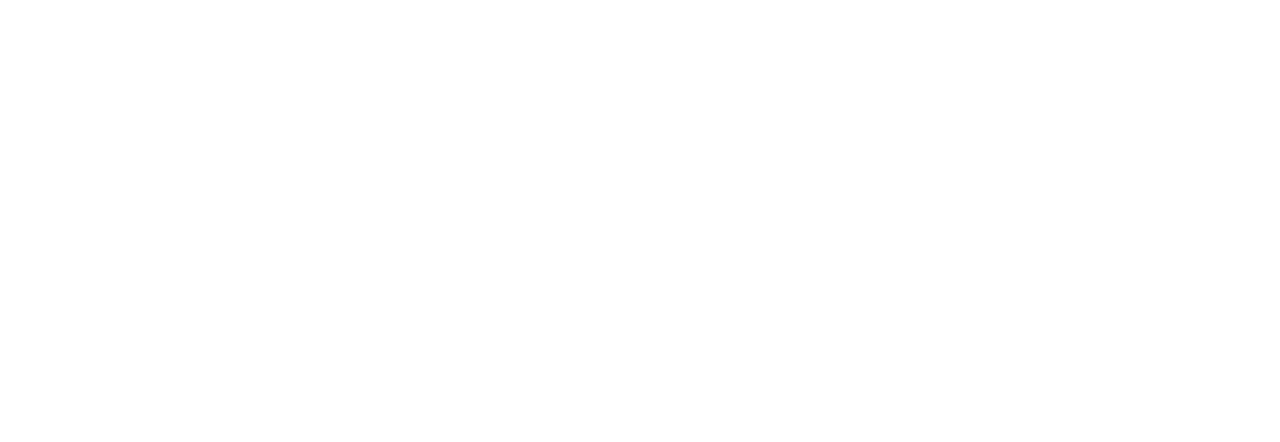
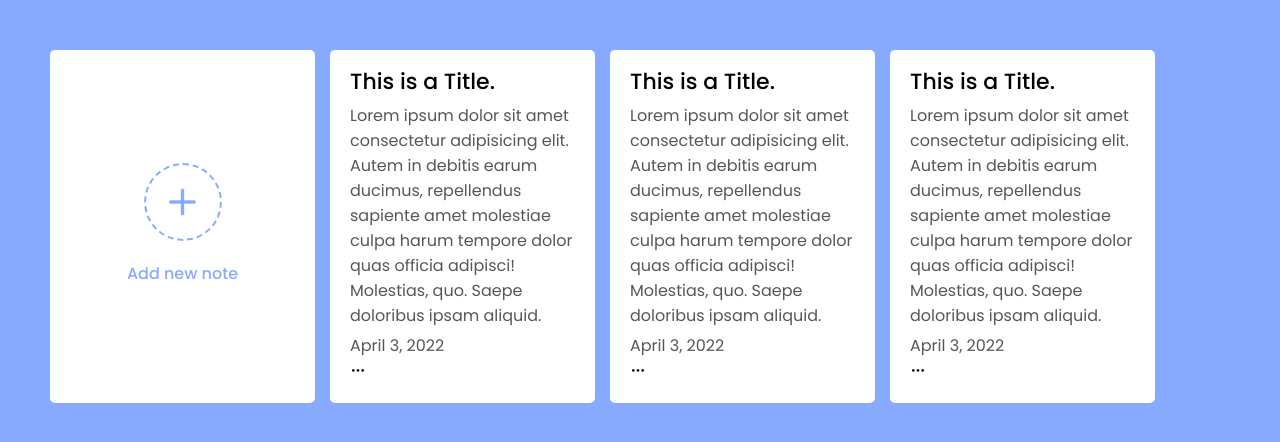
Before and after one commit to supanut-w/Practice_Notes-App, a plain HTML site: page index.html in a window 1280 px wide. Drawn offline with nearby package versions, Linux system fonts and the light colour scheme.

Commit message:
Create note template

```diff
--- a/index.html
+++ b/index.html
@@ -5,12 +5,58 @@
    <meta http-equiv="X-UA-Compatible" content="IE=edge">
    <meta name="viewport" content="width=device-width, initial-scale=1.0">
    <meta name="Author" content="Supanut Watjanarat">
-   <meta name="Description" content="Created by using HTML, CSS and JS"
+   <meta name="Description" content="Created by using HTML, CSS and JS">
    <meta name="Keywords" content="Notes Application">
    <title>Notes App</title>
+   <!-- Link to style.css -->
+   <link rel="stylesheet" href="style.css" type="text/css">
+   <!-- Link to iconscout.css for icons -->
+   <link rel="stylesheet" href="https://unicons.iconscout.com/release/v4.0.0/css/line.css">
 
 </head>
 <body>
+   <div class="wrapper">
+      <li class="add-box">
+         <div class="icon"><i class="uil uil-plus"></i></div>
+         <p>Add new note</p>
+      </li>
 
+      <li class="note">
+         <div class="details">
+            <p>This is a Title.</p>
+            <span>Lorem ipsum dolor sit amet consectetur adipisicing elit. Autem in debitis earum ducimus, repellendus sapiente amet molestiae culpa harum tempore dolor quas officia adipisci! Molestias, quo. Saepe doloribus ipsam aliquid.</span>
+         </div>
+         <div class="bottom-content">
+            <span>April 3, 2022</span>
+            <div class="settings">
+               <i class="uil uil-ellipsis-h"></i>
+            </div>
+         </div>
+      </li>
+      <li class="note">
+         <div class="details">
+            <p>This is a Title.</p>
+            <span>Lorem ipsum dolor sit amet consectetur adipisicing elit. Autem in debitis earum ducimus, repellendus sapiente amet molestiae culpa harum tempore dolor quas officia adipisci! Molestias, quo. Saepe doloribus ipsam aliquid.</span>
+         </div>
+         <div class="bottom-content">
+            <span>April 3, 2022</span>
+            <div class="settings">
+               <i class="uil uil-ellipsis-h"></i>
+            </div>
+         </div>
+      </li>
+      <li class="note">
+         <div class="details">
+            <p>This is a Title.</p>
+            <span>Lorem ipsum dolor sit amet consectetur adipisicing elit. Autem in debitis earum ducimus, repellendus sapiente amet molestiae culpa harum tempore dolor quas officia adipisci! Molestias, quo. Saepe doloribus ipsam aliquid.</span>
+         </div>
+         <div class="bottom-content">
+            <span>April 3, 2022</span>
+            <div class="settings">
+               <i class="uil uil-ellipsis-h"></i>
+            </div>
+         </div>
+      </li>
+   </div>
 </body>
 </html>
--- a/style.css
+++ b/style.css
@@ -0,0 +1,56 @@
+/* Import Google Font - Poppins */
+@import url('https://fonts.googleapis.com/css2?family=Poppins:wght@100;300;400;500;600;700&display=swap');
+
+*{
+   margin: 0;
+   padding: 0;
+   box-sizing: border-box;
+   font-family: 'Poppins', sans-serif;
+   list-style: none;
+   text-decoration: none;
+   scroll-behavior: smooth;
+}
+body{
+   background: #88ABFF;
+}
+.wrapper{
+   margin: 50px;
+   display: grid;
+   gap: 15px;
+   grid-template-columns: repeat(auto-fill, 265px);
+}
+.wrapper li{
+   height: auto;
+   background: #fff;
+   border-radius: 5px;
+   padding: 15px 20px 20px;
+}
+.add-box, .icon{
+   display: flex;
+   align-items: center;
+   flex-direction: column;
+   justify-content: center;
+}
+.add-box .icon{
+   height: 78px;
+   width: 78px;
+   color: #88ABFF;
+   font-size: 40px;
+   border-radius: 50%;
+   border: 2px dashed #88ABFF;
+}
+.add-box p{
+   color: #88ABFF;
+   font-weight: 500;
+   margin-top: 20px;
+}
+.note p{
+   font-size: 22px;
+   font-weight: 500;
+}
+.note span{
+   display: block;
+   margin-top: 5px;
+   color: #575757;
+   font-size: 16px;
+}
```
